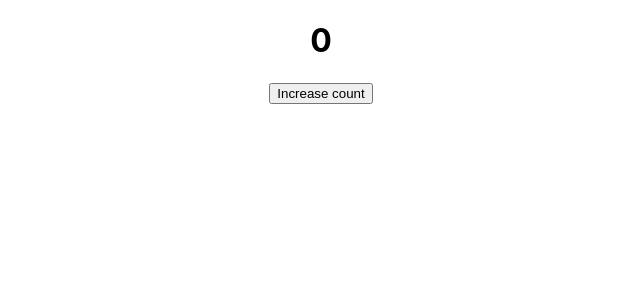
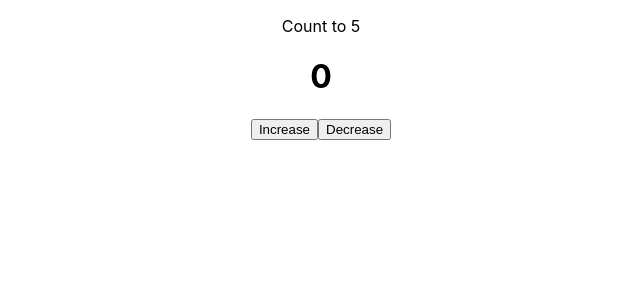
Before and after one commit to jrpbautista/learning-react, a React (Create React App) app: page / in a window 1280 px wide. Shown: the top 300 px of the page, without its empty margins (319-959 px from the left). Built offline with nearby package versions, Linux system fonts and the light colour scheme.

Commit message:
sample conditional rendering

```diff
--- a/src/components/Input.js
+++ b/src/components/Input.js
@@ -7,12 +7,21 @@ const Input = () => {
         setCounter((prevState) => prevState + 1);
     };
 
+    const decreaseCounterHandler = () => {
+        setCounter((prevState) => prevState - 1);
+    };
+
     return (
         <div>
+            <p>Count to 5</p>
             <h1>{counter}</h1>
-            <button onClick={increaseCounterHandler}>Increase count</button>
+            <button onClick={increaseCounterHandler}>Increase</button>
+            <button onClick={decreaseCounterHandler}>Decrease</button>
+            {counter >= 5 && <h1>DONE!</h1>}
         </div>
     );
+
+    // added h1 that will only be shown if counter is equal or greater than 5.
 };
 
 export default Input;
```
